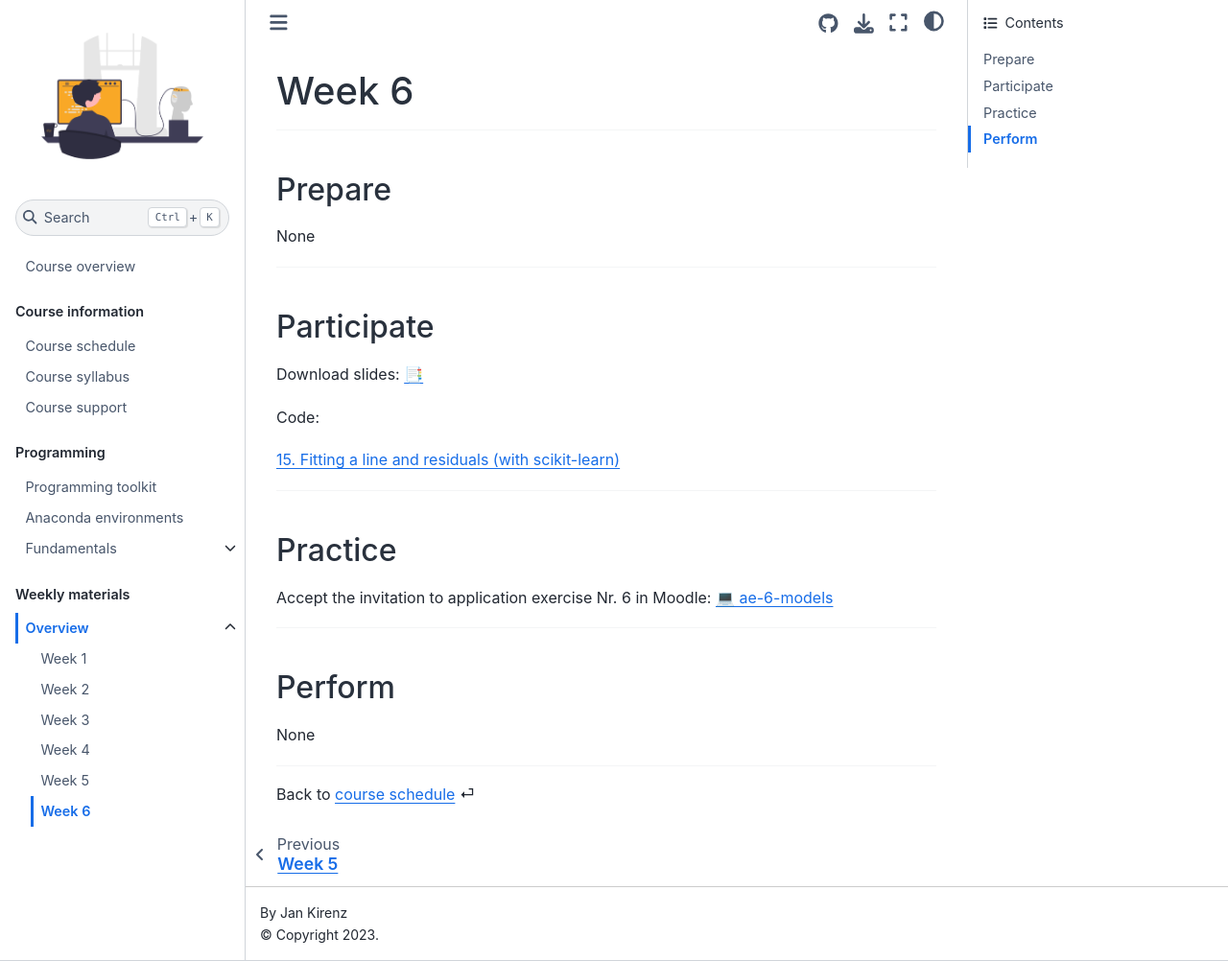
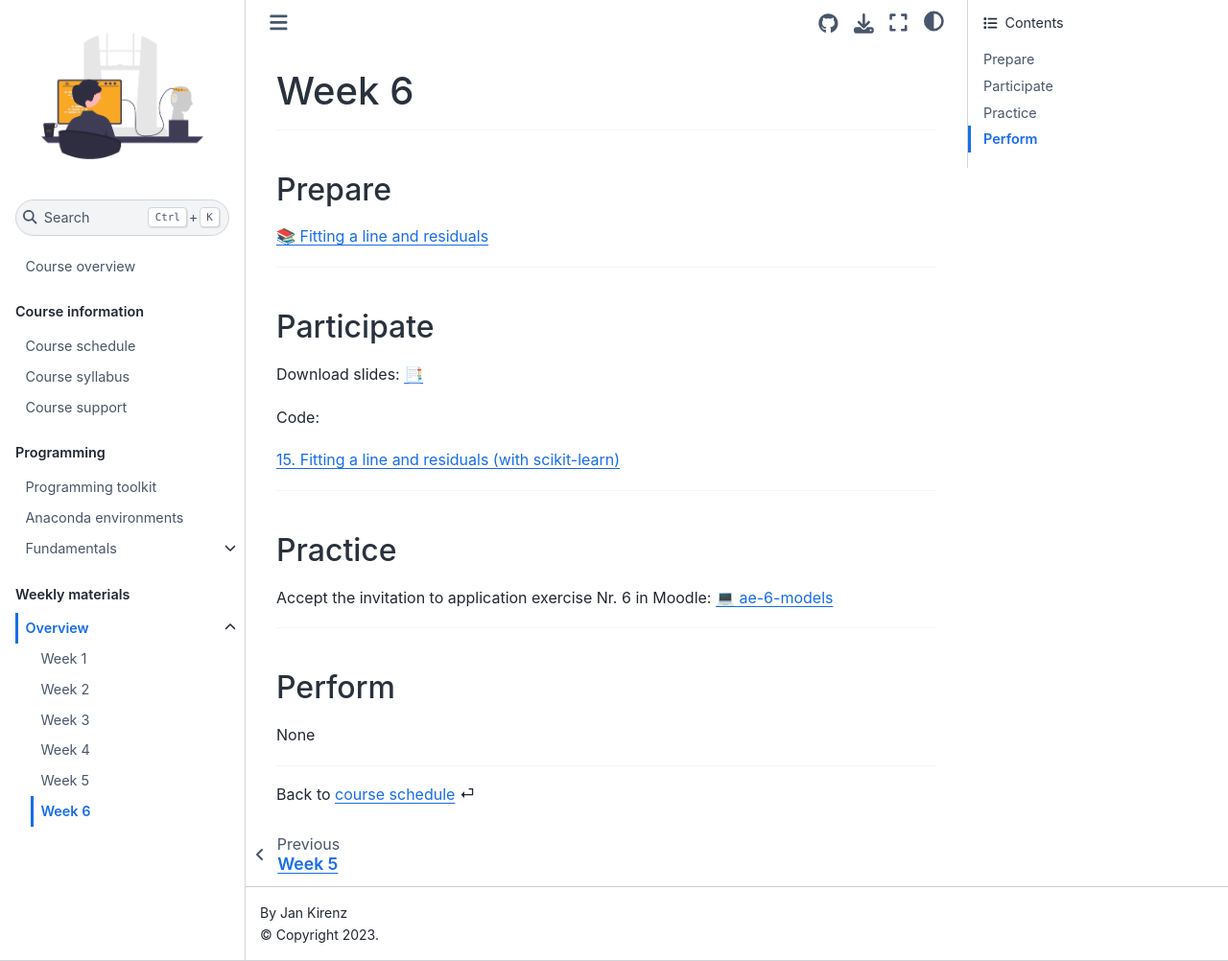
Before and after one commit to ds-ws22/website, a Jupyter Book: the page built from weeks/week6.md, in a window 1280 px wide and 1002 px high. Shown: the whole window at 96% size. Built offline with Jupyter Book 1.0.4 settings and Sphinx 7.4.7 and the Sphinx Book theme 1.1.4, drawn with Linux system fonts in a browser that asks for light colours; comment, search, counter and statistics services are not loaded.

Commit message:
Update week6.md

```diff
--- a/weeks/week6.md
+++ b/weeks/week6.md
@@ -7,7 +7,8 @@
 ## Prepare
 
 
-None
+[📚 Fitting a line and residuals](https://openintro-ims.netlify.app/model-slr.html#fit-line-res-cor)
+
 
 ---
 
```
